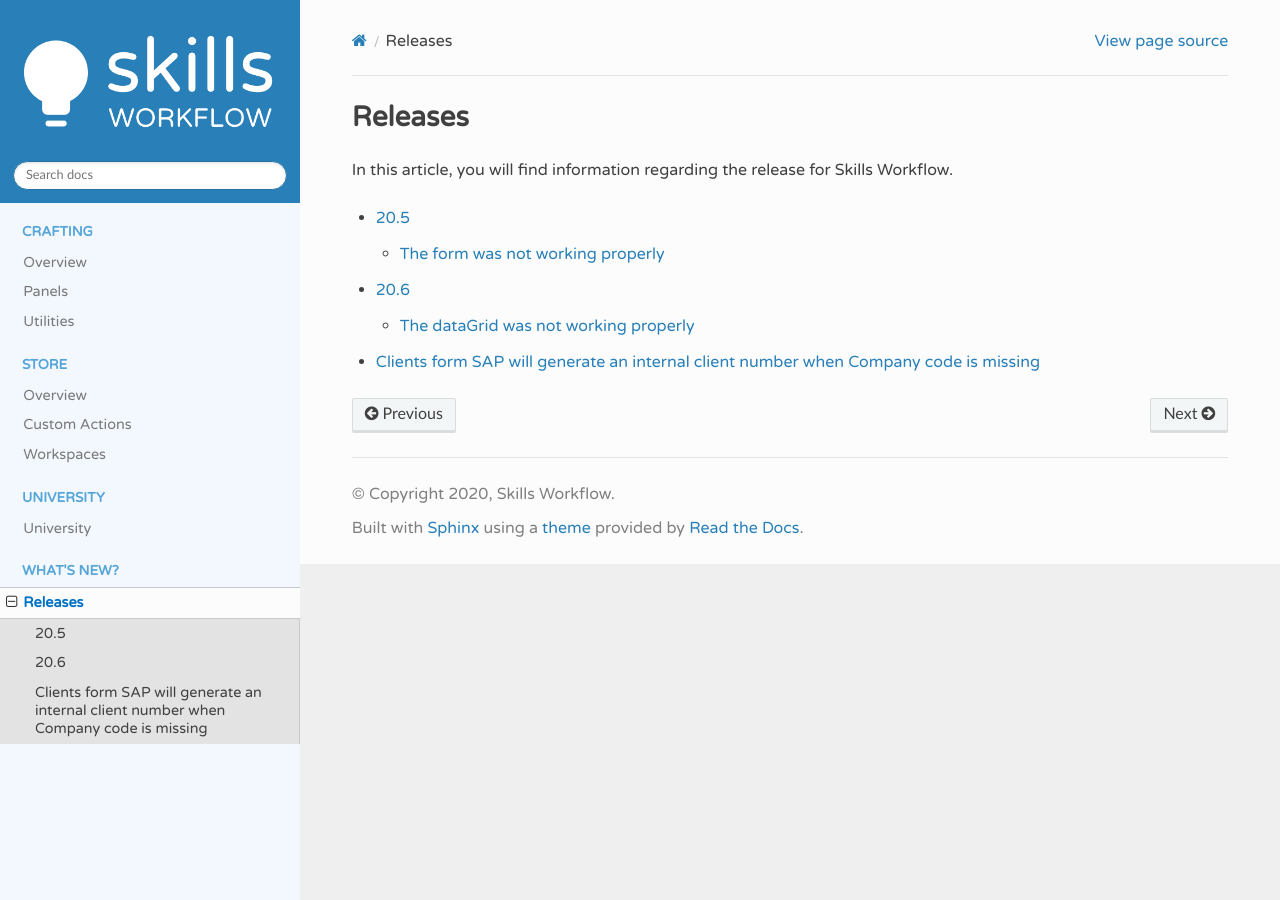
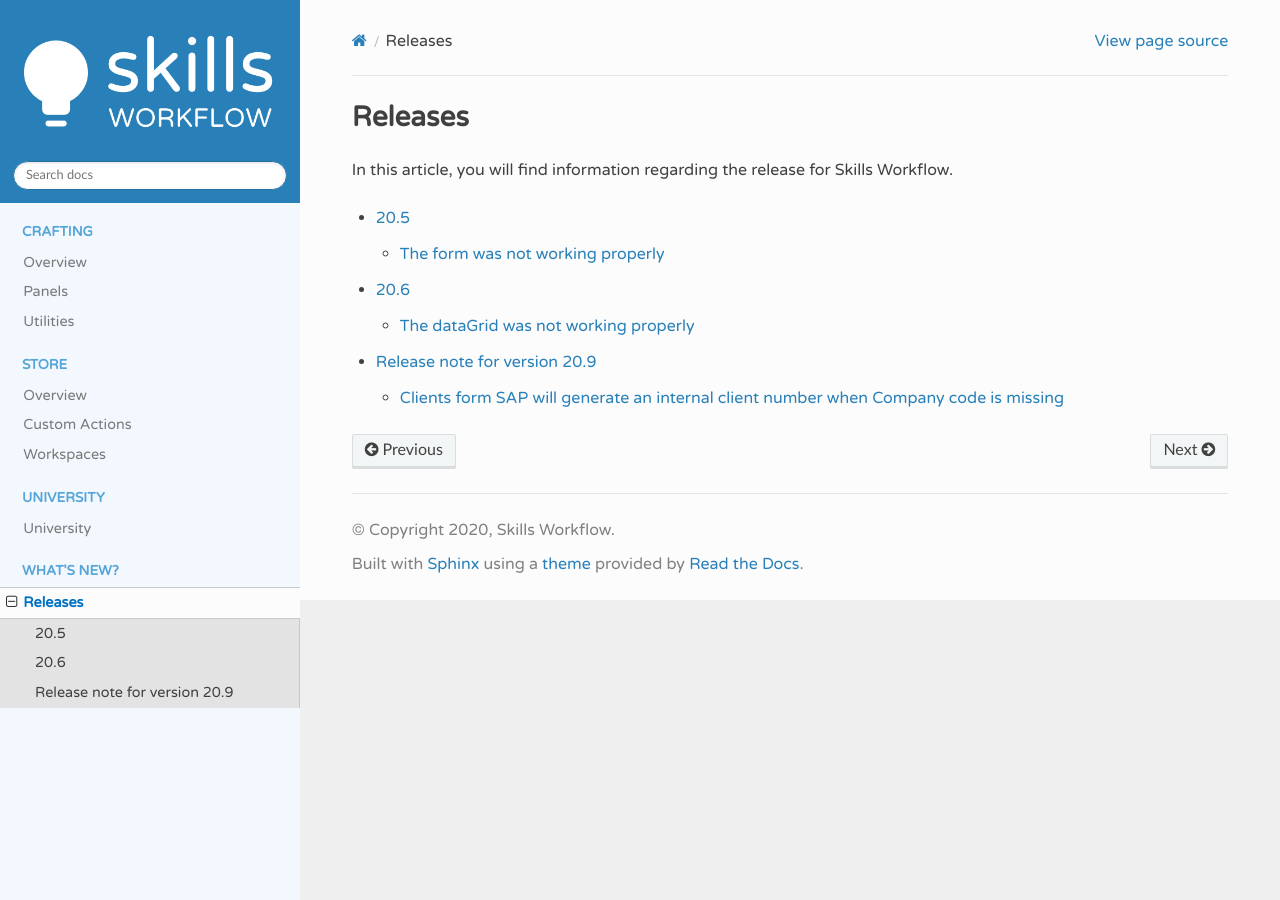
Before and after one commit to ndangeles/Documentation, a Sphinx documentation site: the page built from docs/whatsnew/index.rst, in a window 1280 px wide. Built offline with Sphinx 7.4.7 and the Read the Docs theme 2.0.0, drawn with Linux system fonts in a browser that asks for light colours.

Commit message:
Fixed index

```diff
--- /dev/null
+++ b/docs/whatsnew/20.9/index.rst
@@ -0,0 +1,11 @@
+Release note for version 20.9
+=============================
+
+**We're pleased to present Skills Workflow 20.9.**
+
+The following items were developed:
+
+.. toctree::
+   :glob:
+
+   *
--- a/docs/whatsnew/index.rst
+++ b/docs/whatsnew/index.rst
@@ -7,4 +7,4 @@ In this article, you will find information regarding the release for Skills Work
    :glob:
 
    *
-   */*
+   */index
```
